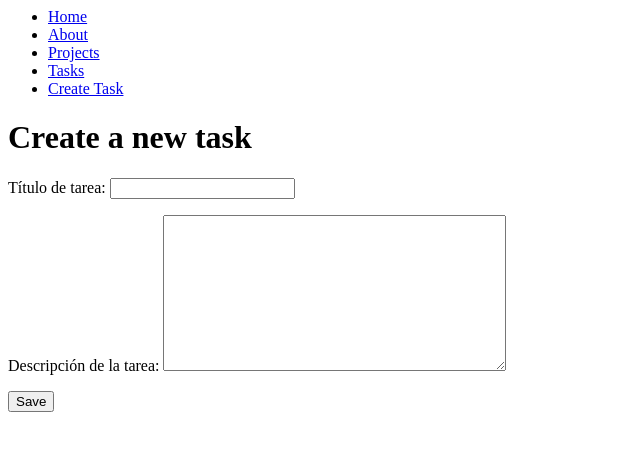
After one commit to DefFoxPy/django-tutorial, a Django app: page /create_task/ in a window 1280 px wide. The commit adds this page. Shown: the top 451 px of the page, without its empty margins (0-640 px from the left). Run offline with Django 5.2, Linux system fonts and the light colour scheme.

Commit message:
uso de formularios para obtener datos del usuario tambien se usa post y csrf_"token" para identificar que los datos vienen de mi formulario

```diff
--- /dev/null
+++ b/djangotutorial/myapp/forms.py
@@ -0,0 +1,5 @@
+from django import forms
+
+class CreateNewTask(forms.Form):
+	title = forms.CharField(label='Título de tarea', max_length=200)
+	description = forms.CharField(label='Descripción de la tarea', widget=forms.Textarea)
--- /dev/null
+++ b/djangotutorial/myapp/templates/create_task.html
@@ -0,0 +1,15 @@
+{% extends 'layouts/base.html' %}
+
+{% block content %}
+
+<h1>Create a new task</h1>
+
+<form method="POST">
+	{% csrf_token %}
+	{{form.as_p}}
+	<button>
+		Save
+	</button>
+</form>
+
+{% endblock %}
--- a/djangotutorial/myapp/templates/layouts/base.html
+++ b/djangotutorial/myapp/templates/layouts/base.html
@@ -12,6 +12,9 @@
 		<li>
 			<a href="/tasks">Tasks</a>
 		</li>
+		<li>
+			<a href="/create_task">Create Task</a>
+		</li>
 	</ul>
 </nav>
 
--- a/djangotutorial/myapp/urls.py
+++ b/djangotutorial/myapp/urls.py
@@ -7,4 +7,5 @@ urlpatterns = [
     path("hello/<str:username>", views.hello),
     path("projects/", views.projects),
     path("tasks/", views.tasks),
+    path("create_task/", views.create_task)
 ]
--- a/djangotutorial/myapp/views.py
+++ b/djangotutorial/myapp/views.py
@@ -1,6 +1,7 @@
 from django.http import HttpResponse, JsonResponse
 from .models import Project, Task
-from django.shortcuts import get_object_or_404, render
+from django.shortcuts import get_object_or_404, render, redirect
+from .forms import CreateNewTask
 
 # Create your views here.
 def index(request):
@@ -34,3 +35,13 @@ def tasks(request):
 	return render(request, 'tasks.html', {
 		'tasks': tasks
 	})
+
+def create_task(request):
+	if request.method == 'GET':
+		return render(request, 'create_task.html', {
+			'form': CreateNewTask()
+		})
+	else:
+		Task.objects.create(title=request.POST['title'],
+			description=request.POST['description'], project_id=1)
+		return redirect('/tasks/')
```
Also changed, not shown: djangotutorial/db.sqlite3.
